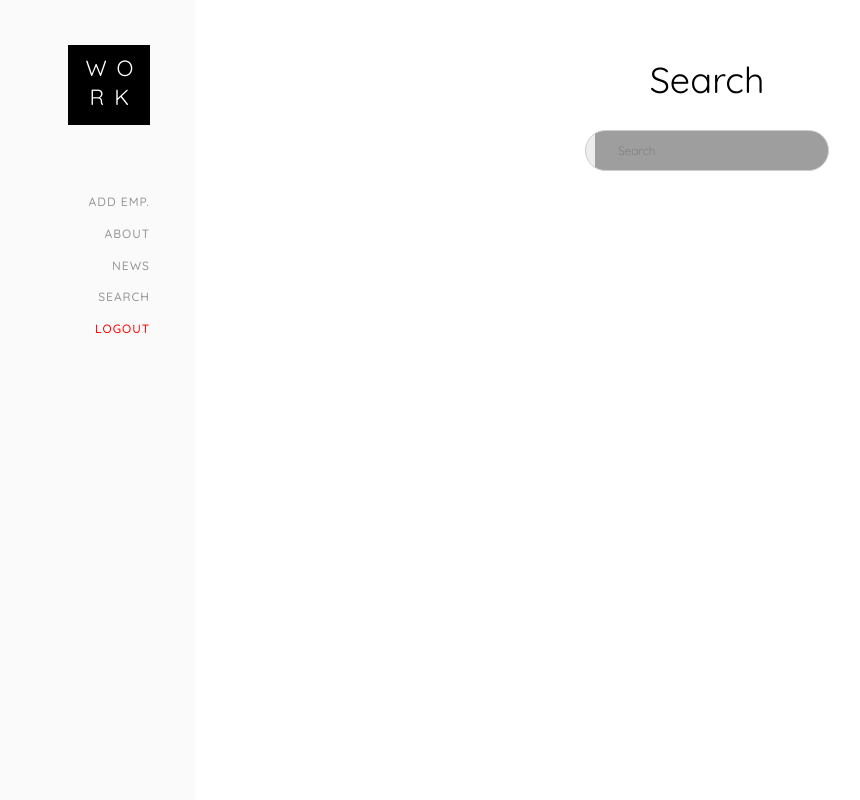
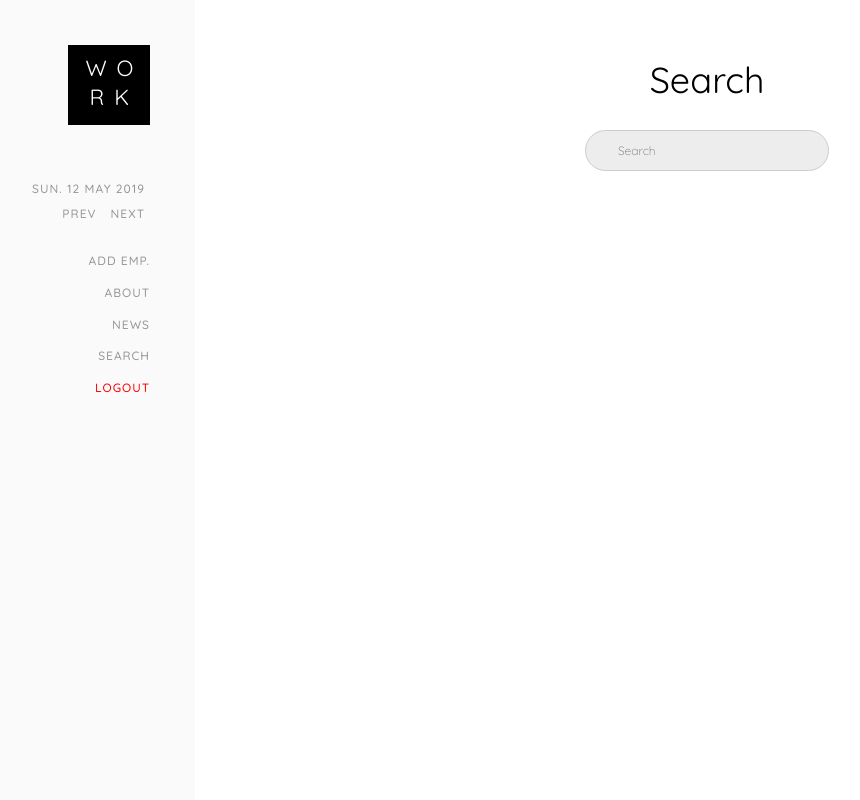
Before and after one commit to panipp/Comapp, a PHP site: page /search_hr.php in a window 1280 px wide. Shown: the whole page, without its empty margins (61-921 px from the left). Run offline with PHP 8.4, Linux system fonts and the light colour scheme; a user stored in the database is signed in; grey boxes are pictures that could not be loaded.

Commit message:
calendar

```diff
--- a/connect.php
+++ b/connect.php
@@ -77,14 +77,6 @@
 					echo "<script language='javascript'> alert('Please input your Phonenumber 10 number!');window.location='add_hr.php';</script>";
 					exit();
 			}
-			if(trim($_POST["Email"]) == ""){
-					echo "<script language='javascript'> alert('Please input your Email!');window.location='add_hr.php';</script>";
-					exit();
-			}
-			if(trim($_POST["Address"]) == ""){
-					echo "<script language='javascript'> alert('Please input your Address!');window.location='add_hr.php';</script>";
-					exit();
-			}
 			$empID = $_POST['empID'];
 			$firstname = $_POST['Firstname'];
 			$lastname = $_POST['Lastname'];
--- a/css/style.css
+++ b/css/style.css
@@ -38,7 +38,7 @@ input[type=search] {
   box-sizing: content-box;
   font-family: inherit;
   font-size: 80%;
-  background: #ededed url(http://i.imm.io/Q0Jo.png) no-repeat 9px center;
+  background: #ededed no-repeat 9px center;
   border: solid 1px #ccc;
   padding: 9px 10px 9px 32px;
   width: 200px;
@@ -76,7 +76,7 @@ textarea{
     font-weight: 400;
     font-size: 22px;
     text-transform: uppercase;
-    margin-bottom: 3em;
+    margin-bottom: 2.5em;
     display: block;
     width: 100%; }
 #colorlib-aside #colorlib-logo a {
@@ -236,8 +236,17 @@ textarea{
   bottom: 0;
   transform: rotateZ(-45deg); }
 
-.row{
+.row {
   width: 80%;
-    max-width: 1280px;
-    margin: 0 auto;
-}
+  max-width: 1280px;
+  margin: 0 auto; }
+
+.duration-date {
+  line-height: 1;
+  text-align: center;
+  display: inline-block;
+  color: rgba(0, 0, 0, 0.4); }
+.duration-date p {
+  margin: 0px;
+  padding-left: 5px;
+  padding-right: 5px; }
--- /dev/null
+++ b/js/main.js
@@ -0,0 +1,29 @@
+if (!Date.now) {
+    Date.now = function() {
+      return new Date().getTime();
+    }
+  }
+  var theDate = Date.now();
+
+  document.getElementById('date').innerText = getTheDate(theDate)
+
+  document.getElementById('prev').addEventListener("click", function() {
+    theDate -= 86400000;
+    document.getElementById('date').innerText = getTheDate(theDate)
+  })
+  document.getElementById('next').addEventListener("click", function() {
+    theDate += 86400000;
+    document.getElementById('date').innerText = getTheDate(theDate)
+  })
+
+  function getTheDate(getDate) {
+    var days = ["Sun.", "Mon.", "Tue.",
+      "Wed.", "Thu.", "Fri.", "Sat."
+    ];
+    var months = ["Jan", "Feb", "Mar",
+      "Apr", "May", "June", "Jul", "Aug",
+      "Sep", "Oct", "Nov", "Dec"
+    ];
+    var theCDate = new Date(getDate);
+    return days[theCDate.getDay()] + ' ' + theCDate.getDate() + ' ' + months[theCDate.getMonth()] + ' ' + theCDate.getFullYear();
+  }
--- a/search_hr.php
+++ b/search_hr.php
@@ -47,8 +47,15 @@ $searching = "Search";
         <aside id="colorlib-aside" role="complementary" class="border js-fullheight">
             <h1 id="colorlib-logo"><a href="add_hr.php"><span>Wo</span><span>rk</span></a></h1>
             <nav id="colorlib-main-menu" role="navigation">
+				<div class="duration-date">
+					<ul class="list-inline">
+						<li><p class="dd-dur" id="date"></p></li>
+						<li><p id="prev" style="cursor:pointer;"><i class="fa fa-caret-left"></i> prev</p></li>
+						<li><p id="next" style="cursor:pointer;">next <i class="fa fa-caret-right"></i></p></li>
+					</ul>
+				</div>
                 <ul>
-                    <li><a href="add_hr.php">Add Emp.</a></li>
+                    <li style="margin-top:20px;"><a href="add_hr.php">Add Emp.</a></li>
                     <li><a href="about_hr.php">About</a></li>
                     <li><a href="news_hr.php">News</a></li>
                     <li><a href="search_hr.php">Search</a></li>
@@ -71,16 +78,6 @@ $searching = "Search";
 		</div>
 	</div>
 </body>
-<!-- MAIN JS -->
 <script src="js/main.js"></script>
-<script src="https://ajax.googleapis.com/ajax/libs/jquery/3.3.1/jquery.min.js"></script>
-<script type="text/javascript">
-	var input1 = document.getElementById("go");
-	input1.addEventListener("keyup", function(event) {
-		event.preventDefault();
-		if (event.keyCode === 13) {
-			document.searchMng.submit();
-		}
-	});
-</script>
+
 </html>
```
Also changed, not shown: about_hr.php (+9 -2 lines), add_hr.php (+8 -2 lines), company.sql (+6 -8 lines), member_edit.php (+8 -1 lines), news_hr.php (+8 -1 lines), search_hrEdit.php (+8 -9 lines).
